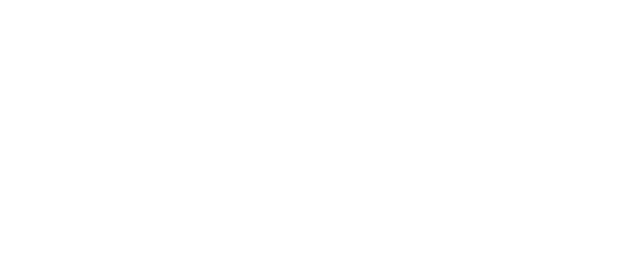
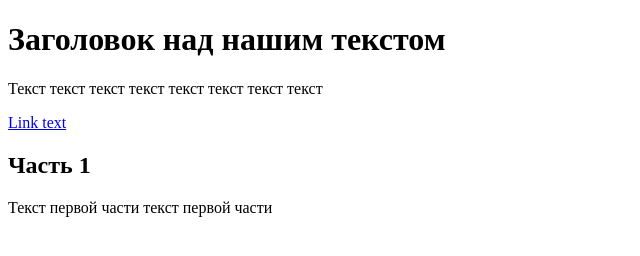
Before and after one commit to valshogenov/git-basics, a plain HTML site: page src/index.html in a window 1280 px wide. Shown: the whole page, without its empty margins (0-640 px from the left). Drawn offline with Linux system fonts and the light colour scheme.

Commit message:
text added

```diff
--- a/src/index.html
+++ b/src/index.html
@@ -2,9 +2,13 @@
 <html lang="en">
 <head>
     <meta charset="UTF-8">
-    <title>Title</title>
+    <title>Название нашего сайта</title>
 </head>
 <body>
-
+    <h1>Заголовок над нашим текстом</h1>
+    <p>Текст текст текст текст текст текст текст текст</p>
+    <a href="#header">Link text</a>
+    <h2>Часть 1</h2>
+    <p>Текст первой части текст первой части</p>
 </body>
 </html>
--- a/src/styles.css
+++ b/src/styles.css
@@ -1,3 +1,8 @@
 h1 {
   font-weight: normal;
 }
+
+p {
+  font-weight: bold;
+  color: red;
+}
```
